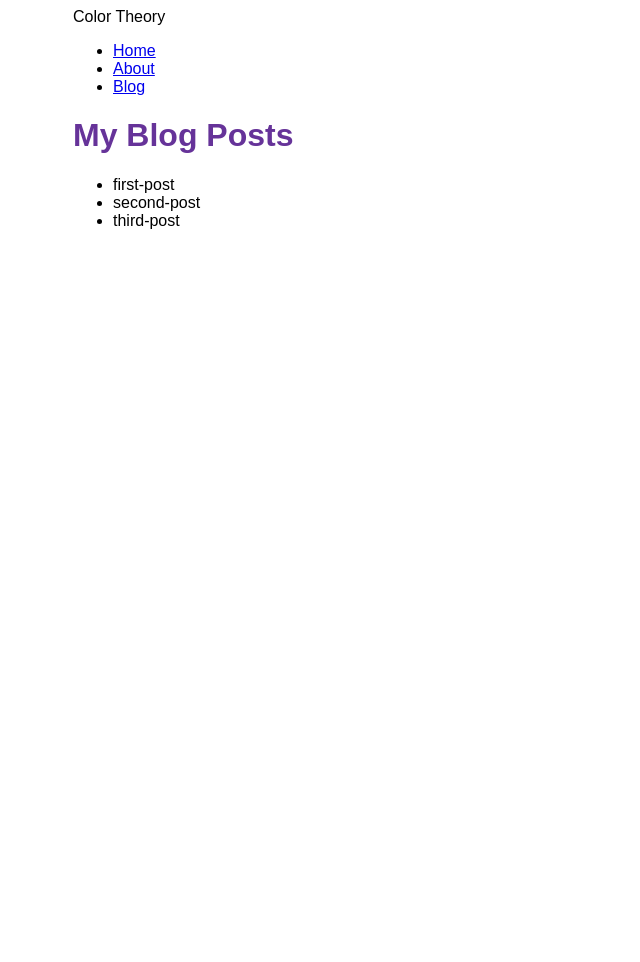
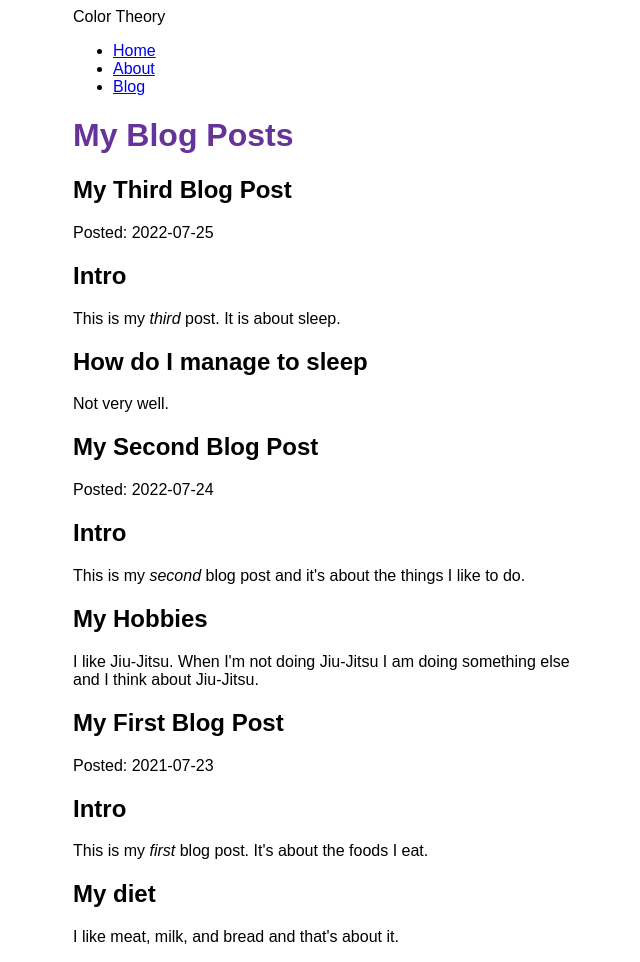
Before and after one commit to color-theory-github/color-theory-website, a Gatsby site: page /blog in a window 1280 px wide. Shown: the whole page, without its empty margins (317-957 px from the left). Before the commit the page ends 800 px from the top, so only its background shows below. Built offline with nearby package versions, Linux system fonts and the light colour scheme; Gatsby itself is replaced by a stand-in of ours.

Commit message:
Finished Gatsby tutorial 5

```diff
--- a/blog/first-post.mdx
+++ b/blog/first-post.mdx
@@ -1,3 +1,13 @@
-# First Post
+---
+  title: "My First Blog Post"
+  datePublished: "2021-07-23"
+  author: "Quinnten S.C."
+---
 
-This is my _first_ blog post
+# Intro
+
+This is my _first_ blog post. It's about the foods I eat.
+
+## My diet
+
+I like meat, milk, and bread and that's about it.
--- a/blog/second-post.mdx
+++ b/blog/second-post.mdx
@@ -1,3 +1,13 @@
-# Second Blog Post
+---
+  title: "My Second Blog Post"
+  datePublished: "2022-07-24"
+  author: "Quinnten S.C."
+---
 
-This is my _second_ blog post
+# Intro
+
+This is my _second_ blog post and it's about the things I like to do.
+
+## My Hobbies
+
+I like Jiu-Jitsu. When I'm not doing Jiu-Jitsu I am doing something else and I think about Jiu-Jitsu.
--- a/blog/third-post.mdx
+++ b/blog/third-post.mdx
@@ -1,3 +1,13 @@
-# Third Post
+---
+  title: "My Third Blog Post"
+  datePublished: "2022-07-25"
+  author: "Quinnten S.C."
+---
 
-This is my _third_ post
+# Intro
+
+This is my _third_ post. It is about sleep.
+
+## How do I manage to sleep
+
+Not very well.
--- a/gatsby-config.js
+++ b/gatsby-config.js
@@ -8,6 +8,7 @@ module.exports = {
   plugins: [
     `gatsby-plugin-react-helmet`,
     `gatsby-plugin-image`,
+    `gatsby-plugin-mdx`,
     {
       resolve: "gatsby-source-filesystem",
       options: {
--- a/src/pages/blog.js
+++ b/src/pages/blog.js
@@ -1,27 +1,34 @@
 import * as React from "react";
 import { graphql } from "gatsby";
+import { MDXRenderer } from "gatsby-plugin-mdx";
 import Layout from "../components/layout";
 
 const BlogPage = ({ data }) => {
   return (
     <Layout pageTitle="My Blog Posts">
-      <ul>
-        {data.allFile.nodes.map((node) => (
-          <li key={node.name}>{node.name}</li>
-        ))}
-      </ul>
+      {data.allMdx.nodes.map((node) => (
+        <article key={node.id}>
+          <h2>{node.frontmatter.title}</h2>
+          <p>Posted: {node.frontmatter.datePublished}</p>
+          <MDXRenderer>{node.body}</MDXRenderer>
+        </article>
+      ))}
     </Layout>
   );
 };
 
 export const query = graphql`
   query {
-    allFile(filter: { sourceInstanceName: { eq: "blog" } }) {
+    allMdx(sort: { fields: frontmatter___datePublished, order: DESC }) {
       nodes {
-        name
+        frontmatter {
+          datePublished
+          title
+        }
+        id
+        body
       }
     }
   }
 `;
-
 export default BlogPage;
```
